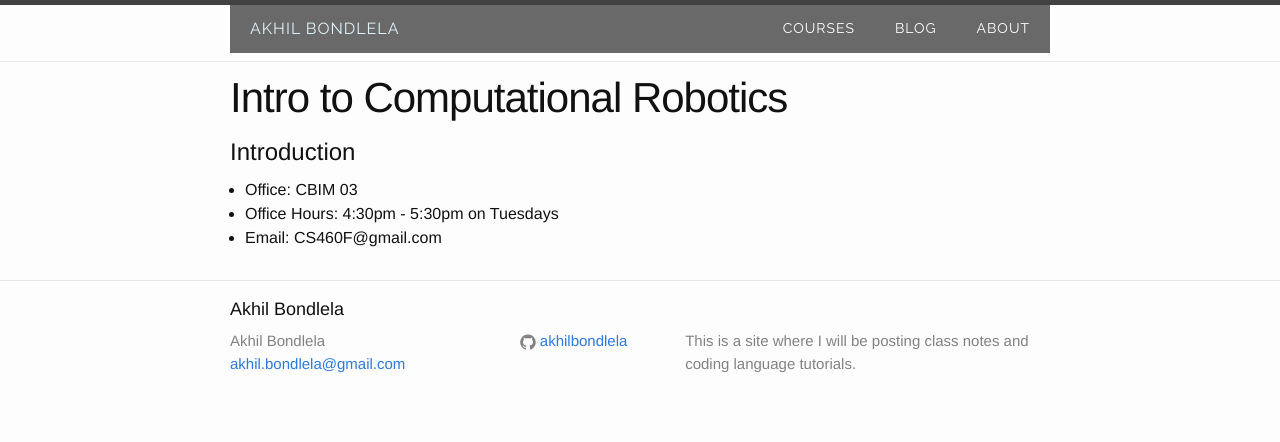
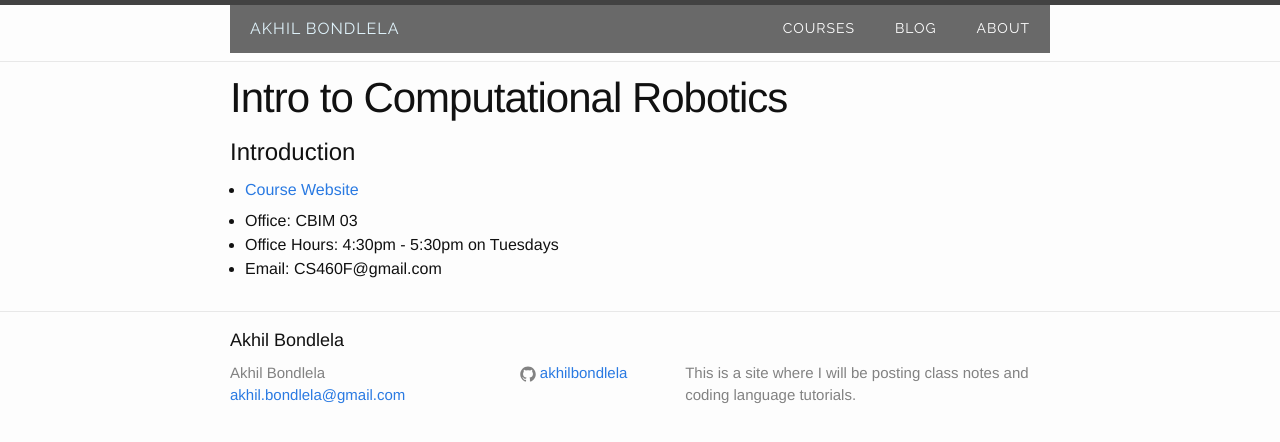
Before and after one commit to akhilbond/akhilbond.github.io, a Jekyll site: the page built from Courses/comp_robotics/crnotes.md, in a window 1280 px wide. Shown: the top 442 px of the page. Built offline with Jekyll 4.4.1, drawn with Linux system fonts in a browser that asks for light colours.

Commit message:
Updates for comp robotics

```diff
--- a/Courses/comp_robotics/crnotes.md
+++ b/Courses/comp_robotics/crnotes.md
@@ -6,6 +6,9 @@ mathjax: true
 ---
 
 # Introduction
+
+- [Course Website](https://arc.cs.rutgers.edu/courses/f17/460.html)
+
 - Office: CBIM 03
 - Office Hours: 4:30pm - 5:30pm on Tuesdays
 - Email: CS460F@gmail.com
```
